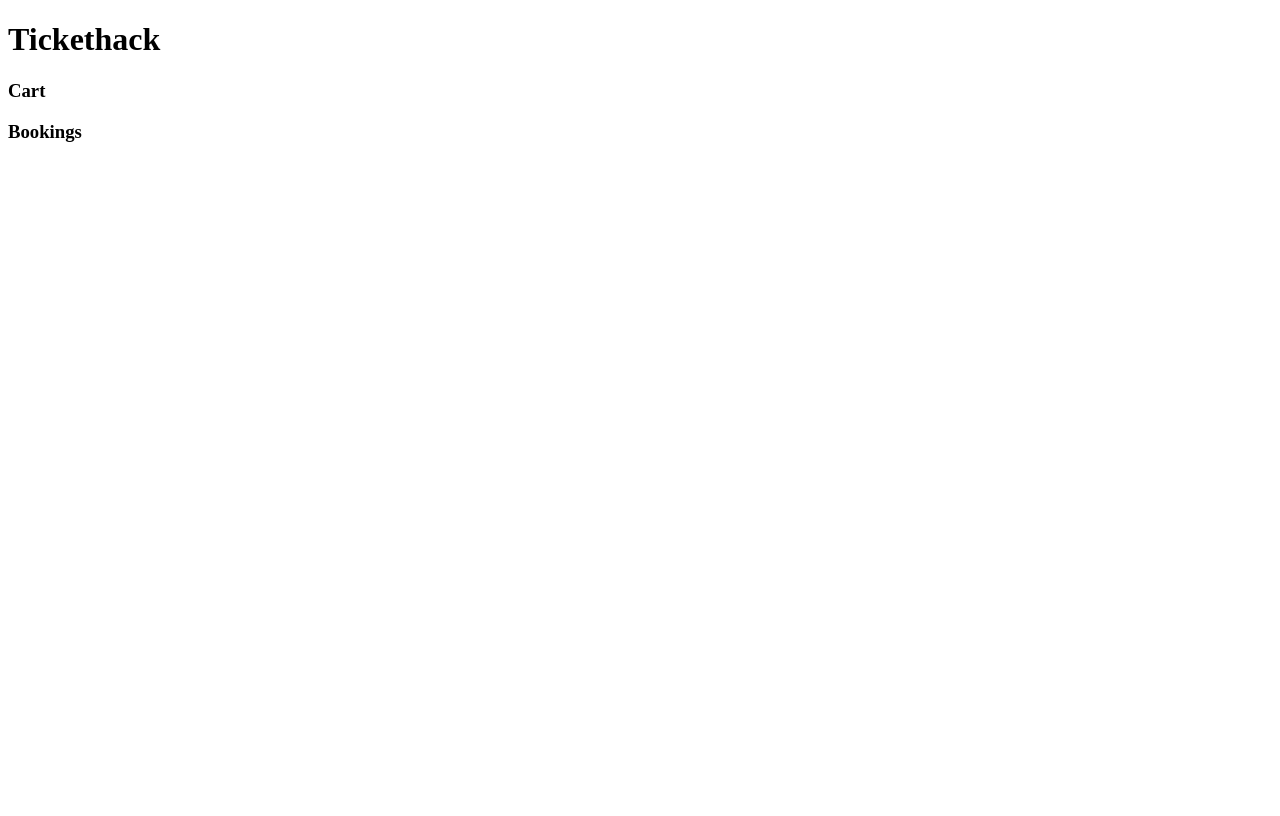
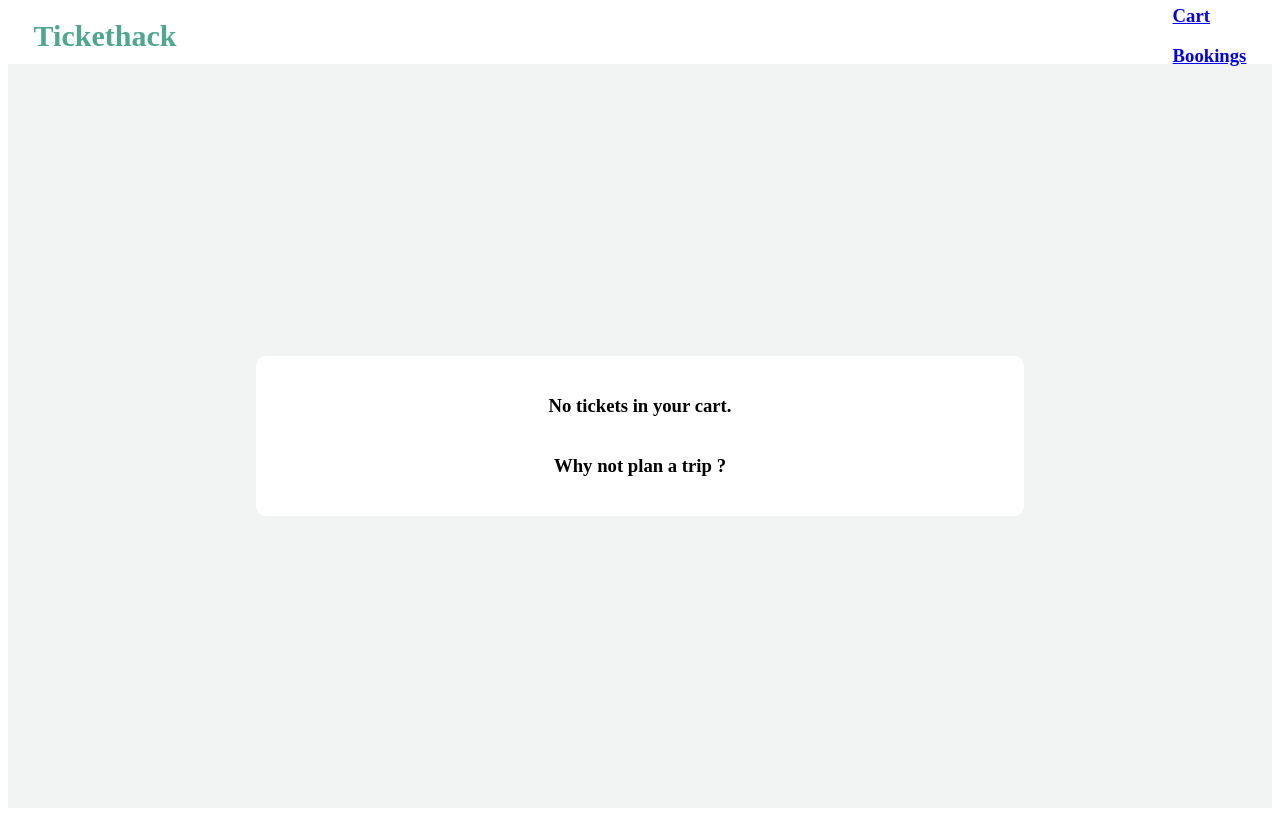
Before and after one commit to AKB917/ProjectTrain-Frontend, a plain HTML site: page cart.html in a window 1280 px wide. Drawn offline with Linux system fonts and the light colour scheme.

Commit message:
default display for page cart

```diff
--- a/cart.html
+++ b/cart.html
@@ -12,10 +12,15 @@
         <h1>Tickethack</h1>
       </div>
       <div id="topRightButtons">
-        <h3>Cart</h3>
-        <h3>Bookings</h3>
+        <a href="./cart.html"><h3>Cart</h3></a>
+        <a href="./bookings.html"><h3>Bookings</h3></a>
       </div>
     </div>
-    <div id="main"></div>
+    <div id="main">
+      <div class="whiteRectangle">
+        <h3>No tickets in your cart.</h3>
+        <h3>Why not plan a trip ?</h3>
+      </div>
+    </div>
   </body>
 </html>
--- a/css/cart.css
+++ b/css/cart.css
@@ -0,0 +1,42 @@
+#header {
+  height: 7vh;
+  display: flex;
+  justify-content: space-between;
+  align-items: center;
+  margin: 0px 2vw;
+}
+x #topRightButtons {
+  display: flex;
+  flex-direction: row;
+  font-size: 15px;
+  background-color: green;
+}
+
+#topRightButtons > h3 {
+  margin: 0vw 1vw;
+}
+
+#logo {
+  font-size: 15px;
+  color: #4fa790;
+}
+
+#main {
+  display: flex;
+  align-items: center;
+  justify-content: center;
+  background-color: #f2f3f3;
+  height: 93vh;
+}
+
+.whiteRectangle {
+  display: flex;
+  flex-direction: column;
+  background-color: white;
+  border-radius: 10px;
+  border-top: 2px;
+  width: 60vw;
+  height: 20vh;
+  align-items: center;
+  justify-content: center;
+}
--- a/css/home.css
+++ b/css/home.css
@@ -12,8 +12,9 @@
   font-size: 15px;
 }
 
-#topRightButtons > h3 {
+#topRightButtons > a {
   margin: 0vw 1vw;
+  color: black;
 }
 
 #logo {
@@ -25,7 +26,7 @@
   display: flex;
   flex-direction: column;
   align-items: center;
-  height: 90vh;
+  height: 97vh;
   width: 100vw;
   background-image: url("../images/background.jpg");
   background-size: cover;
```
Also changed, not shown: home.html (+3 -3 lines).
